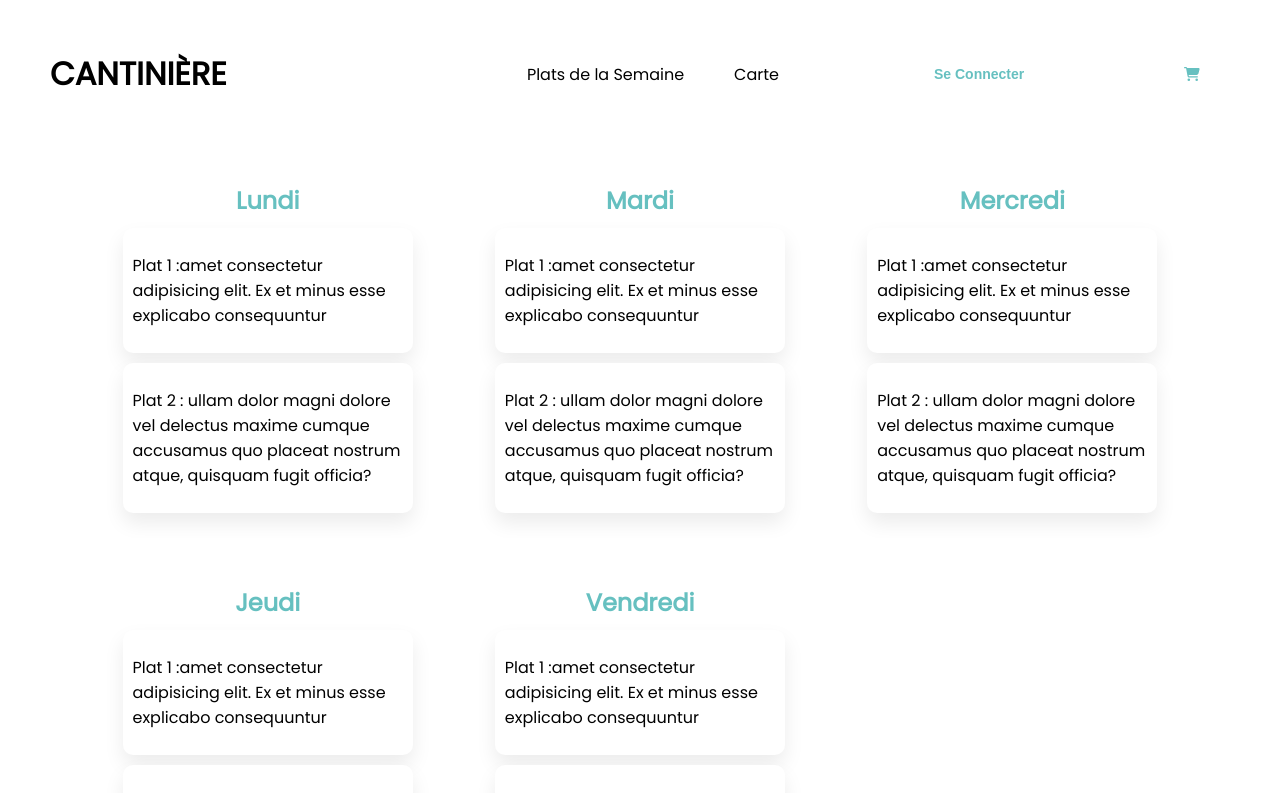
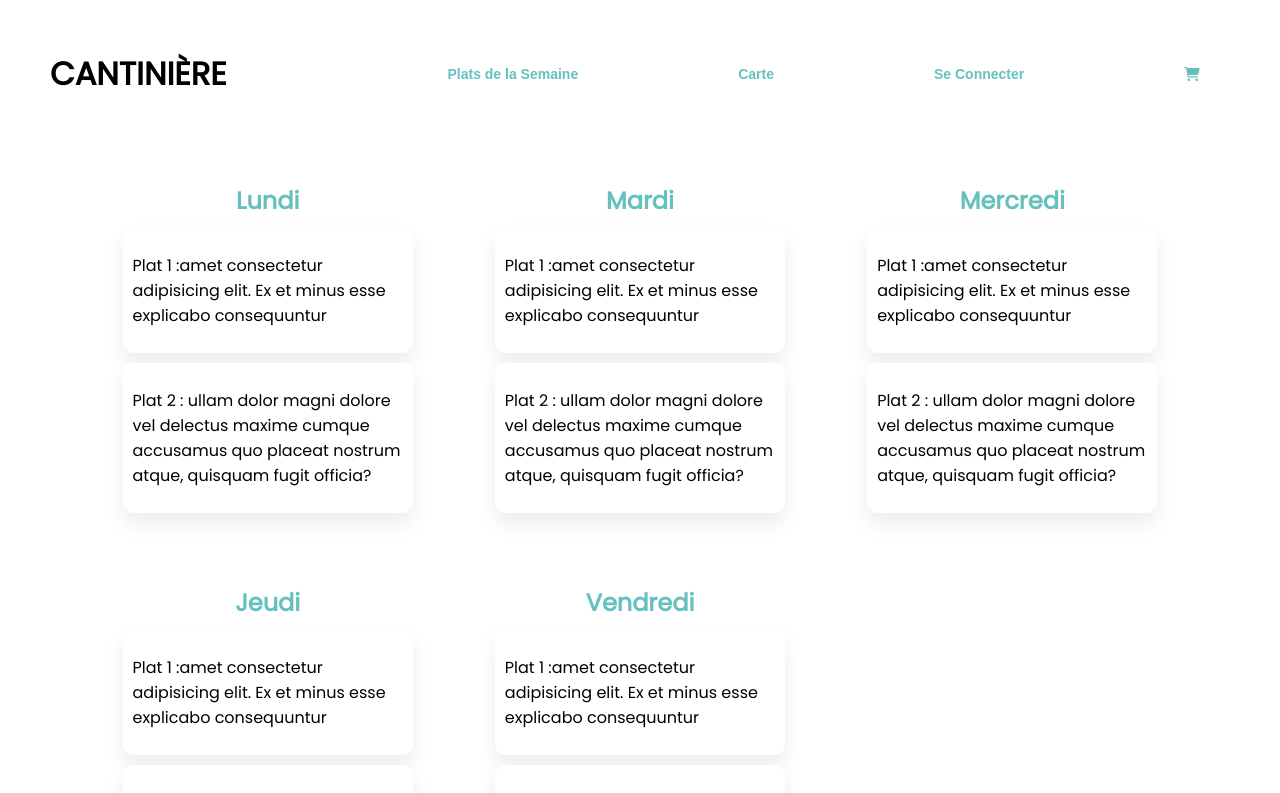
Before and after one commit to wassimouricha/Projet_cantiniere, an Angular app: page /Home in a window 1280 px wide. Shown: the top 793 px of the page. Built offline with nearby package versions, Linux system fonts and the light colour scheme.

Commit message:
navbar button changed + route changed

```diff
--- a/src/app/components/navbar/navbar.component.html
+++ b/src/app/components/navbar/navbar.component.html
@@ -5,8 +5,8 @@
     <a routerLink="/Home" class="logo">CANTINIÈRE</a>
     <div class="nav-links">
         <ul>
-            <li ><a href="#">Plats de la Semaine</a></li>
-            <li><a routerLink="/Cartes">Carte</a></li>
+            <a routerLink="/Home"><button type="button" class=" btn--border btn-read btn--animated">Plats de la Semaine</button></a>
+            <a routerLink="/Cartes"><button type="button" class=" btn--border btn-read btn--animated">Carte</button></a>
                 <a href="#"><button type="button" class=" btn--border btn-read btn--animated">Se  Connecter</button></a>
                     <!-- pour appeler une icone fontawesome en html angular -->
                 <a href="#"><button type="button" class=" btn--border btn-read btn--animated"><fa-icon [icon]="cart"></fa-icon></button></a>
```
